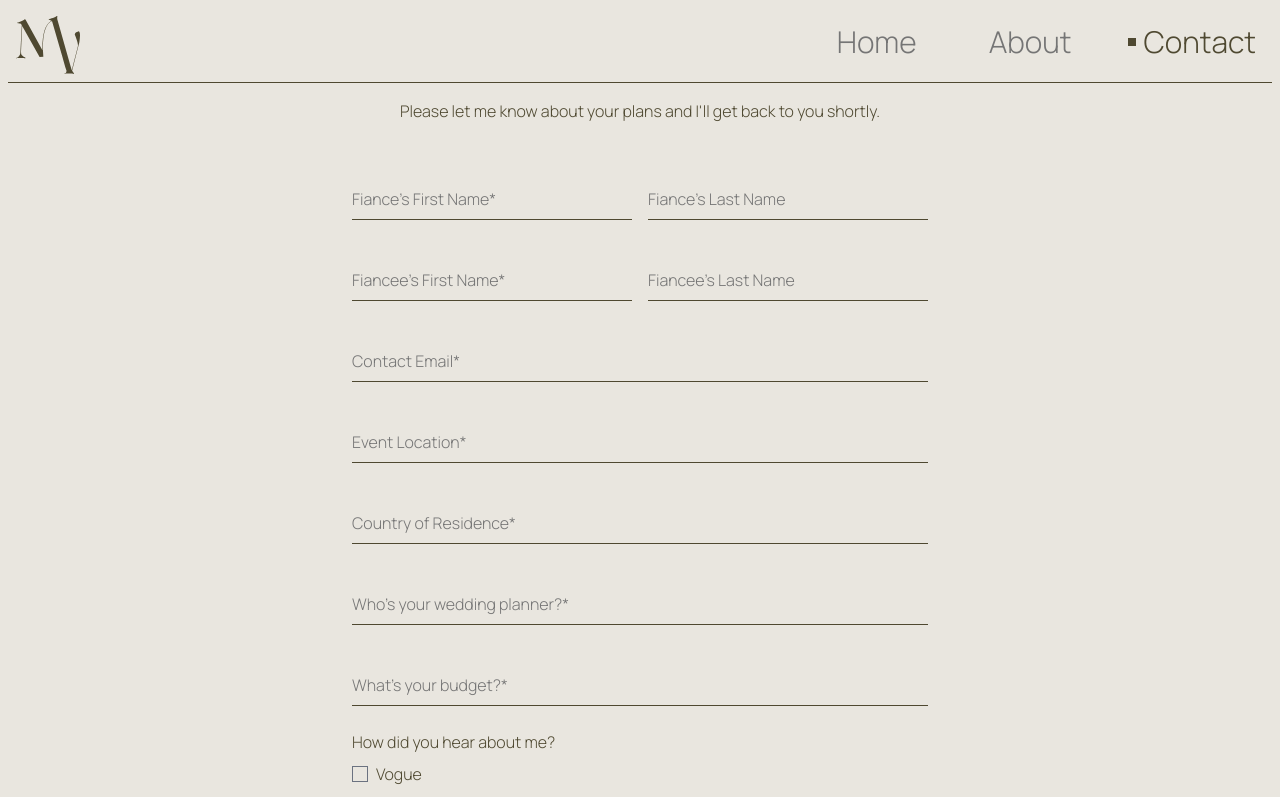
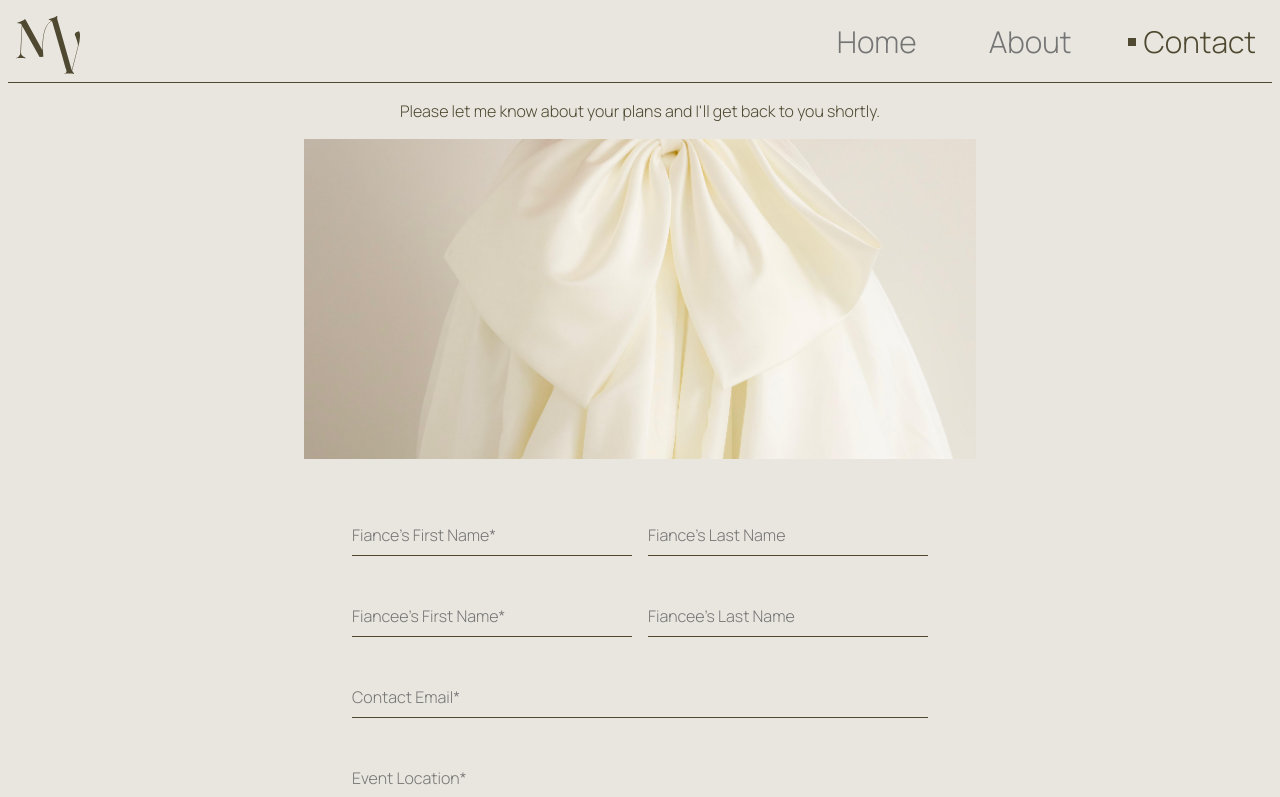
Before and after one commit to eduardocrrso/byMonicaVaras-Website, a Next.js app: page /contact in a window 1280 px wide. Shown: the top 797 px of the page. Built offline with nearby package versions, Linux system fonts and the light colour scheme; a web font is replaced by a local one.

Commit message:
updated local packages using pnpm update. added img to contact form and migrated to new netlify/nextjs forms

```diff
--- a/app/contact/page.tsx
+++ b/app/contact/page.tsx
@@ -1,16 +1,37 @@
+'use client'
+
 import Link from "next/link";
+import Image from "next/image";
 
 export default function Page() {
+    const handleFormSubmit = async (event: any) => {
+        event.preventDefault();
+        const formData = new FormData(event.target);
+        await fetch("/__forms.html", {
+            method: "POST",
+            headers: { "Content-Type": "application/x-www-form-urlencoded" },
+            body: new URLSearchParams(formData.toString()),
+        });
+        // Success and error handling ...
+    };
     return (
+        <>
+            <p className="mb-4 text-center">{"Please let me know about your plans and I'll get back to you shortly."}</p>
+            <div className="h-[40vh] mx-auto mb-8 px-0 max-w-2xl">
+                <Image
+                    src={"/img/contact-photo.jpeg"}
+                    alt="Guys in a wedding"
+                    height="4160"
+                    width="2774"
+                    className="h-full object-cover mx-auto"
+                />
+            </div>
             <div className="max-w-xl mx-auto">
-
-            <p className="mb-8 text-center">{"Please let me know about your plans and I'll get back to you shortly."}</p>
-
                 <form
                     name="contact"
+                    onSubmit={handleFormSubmit}
                     action="/success"
                     method="POST"
-                data-netlify="true"
                     netlify-honeypot="bot-field"
                 >
                     <ul className="grid gap-4">
@@ -178,5 +199,6 @@ export default function Page() {
                 {<p className="mt-12">{"I'll get back to you soon. Meanwhile you can look at some "} <Link href={"/"} className="underline">{"other photoshoots"}</Link> {"for some inspiration."}</p>}
                 <p className="text-right">{"- With love Monica"}</p>
             </div>
+        </>
     );
 }
```
Also changed, not shown: package.json (+8 -8 lines), public/__forms.html (added, +11 -0 lines), public/img/contact-photo.jpeg (added), 1 other file (tests, documents, lock files or other folders). Lines whose indentation alone changed are shown as unchanged.
